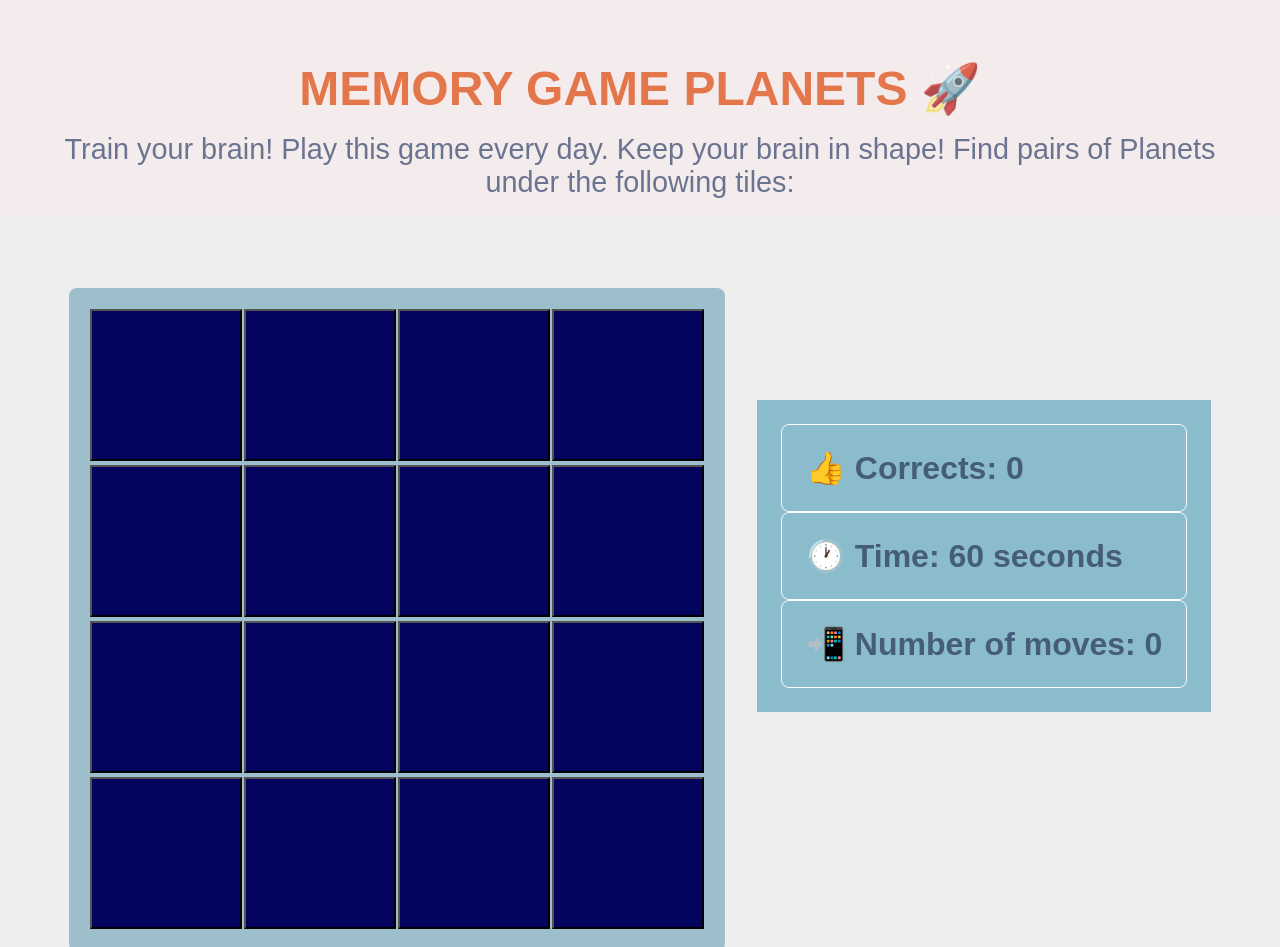
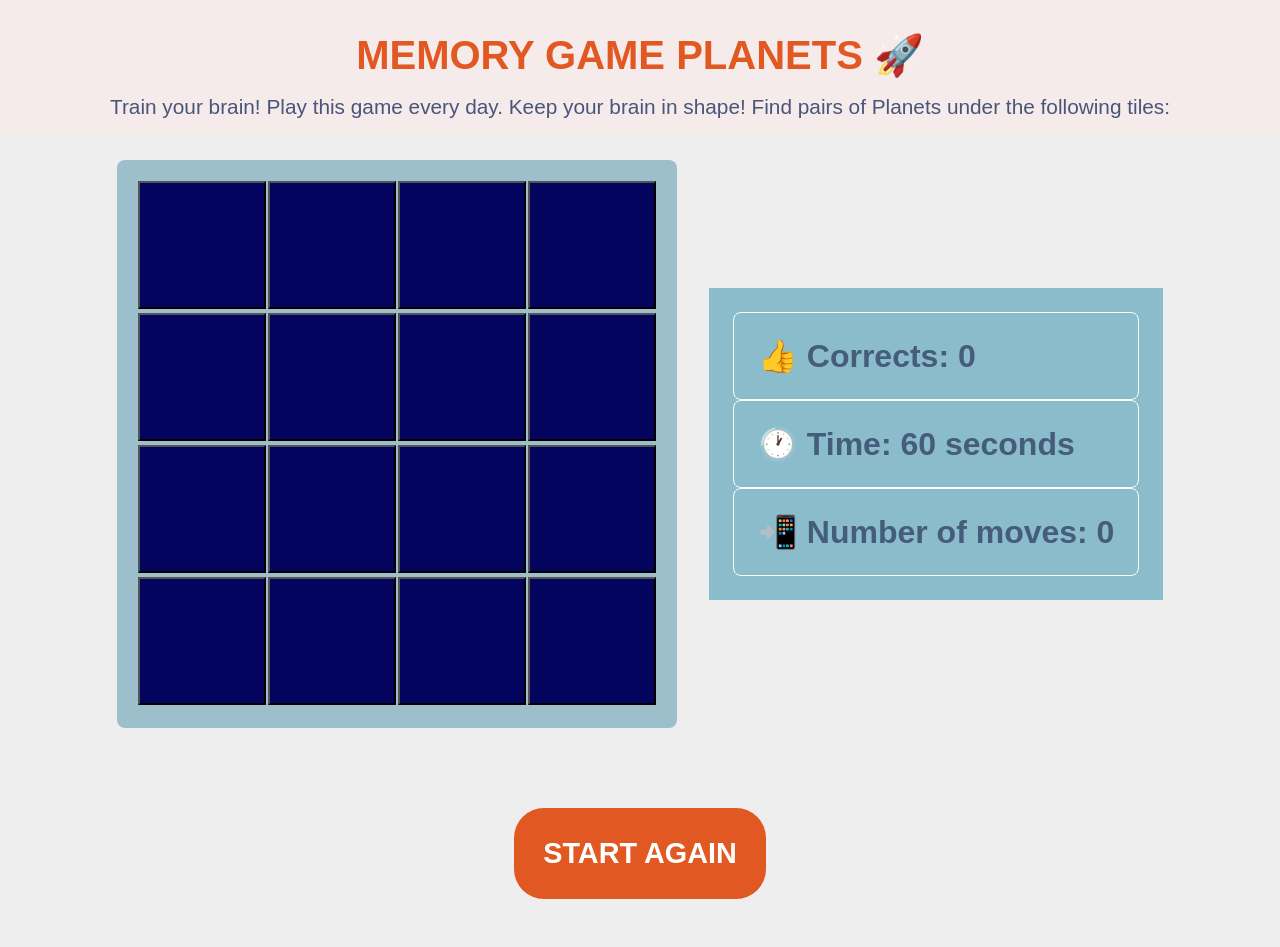
Before and after one commit to patriciabog/Memory-Game, a plain HTML site: page index.html in a window 1280 px wide. Shown: the top 947 px of the page. Drawn offline with Linux system fonts and the light colour scheme.

Commit message:
add less marging for descktop media queries

```diff
--- a/styles.css
+++ b/styles.css
@@ -17,9 +17,9 @@ body {
   justify-content: center;
   align-items: center;
   width: 100%;
-  padding-top: 1.5rem;
+
   background-color: #F5EBEB;
-  opacity: 0.8;
+
 }
 
 .title {
@@ -43,18 +43,15 @@ body {
     margin-top: 2rem;
    }
    .subtitle {
-    font-size: 1.2rem;
+    font-size: 1rem;
+    padding: 0 2rem;
    }
 }
 
 @media all and (min-width: 1200px) {
-    .title {
-        font-size: 3rem;
-        margin-top: 2.3rem;
-    }
 
     .subtitle {
-        font-size: 1.8rem;
+        font-size: 1.3rem;
         padding: 0 2rem;
     }
 }
@@ -74,15 +71,15 @@ body {
 }
 
 .section1 {
-    margin-top: 11rem;
+    margin-top: 10rem;
     background-color: #9dbfcb;
     padding: 0.5rem;
     border-radius: 8px;
 }
 .button {
     background-color: #03045E;
-    height: 4.6rem;
-    width: 4.6rem;
+    height: 4.5rem;
+    width: 4.5rem;
     font-size: 4rem;
     color: white;
     font-weight: bold;
@@ -110,7 +107,7 @@ img {
 @media all and (min-width: 768px) {
 
     .section1 {
-        margin-top: 15rem;
+        margin-top: 10rem;
         padding: 1rem;
      }
 
@@ -136,14 +133,14 @@ img {
             flex-direction: row;
         }
     .section1 {
-        margin-top: 18rem;
+        margin-top: 10rem;
         padding: 1.2rem;
     }
 
     .button {
-        height: 9.5rem;
-        width: 9.5rem;
-        font-size: 8.7rem;
+        height: 8rem;
+        width: 8rem;
+        font-size: 7.5rem;
     }
 
     .section2 {
```
